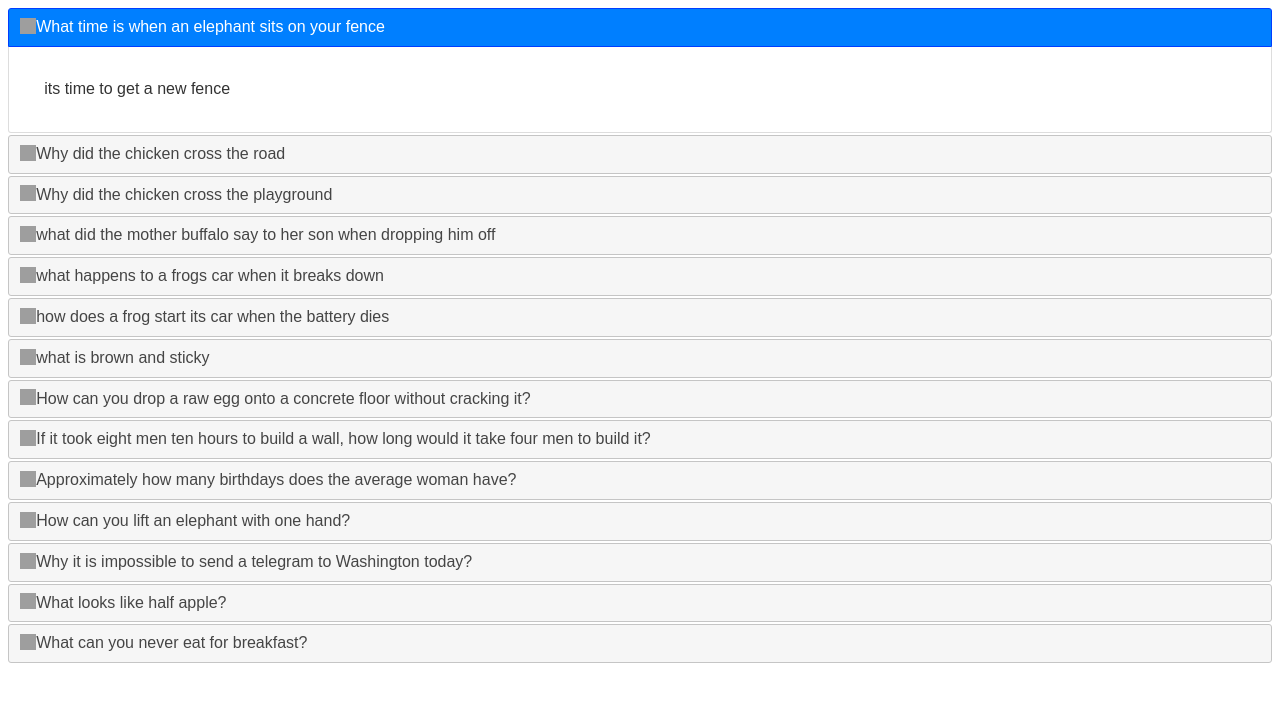
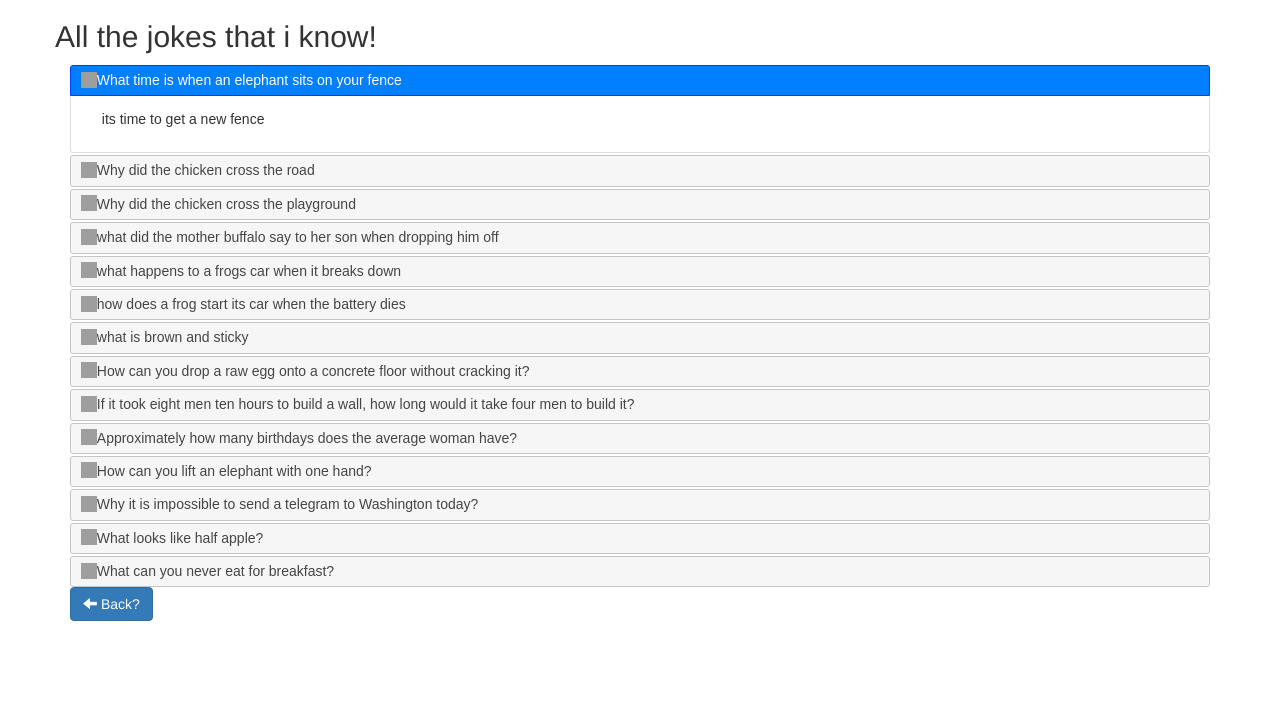
Before and after one commit to ashutosh215/jokeTime, a PHP site: page /includes/search_display.php in a window 1280 px wide. Shown: the top 702 px of the page. Run offline with PHP 8.4, Linux system fonts and the light colour scheme; data comes from the database, SQL or seed files in the repository; some libraries are stand-ins or nearby versions; grey boxes are pictures that could not be loaded.

Commit message:
Update search_display.php

```diff
--- a/includes/search_display.php
+++ b/includes/search_display.php
@@ -4,6 +4,9 @@
   <title></title>
   <link rel="stylesheet" href="//code.jquery.com/ui/1.12.1/themes/base/jquery-ui.css">
   <link rel="stylesheet" href="/resources/demos/style.css">
+  <link rel="stylesheet" href="https://maxcdn.bootstrapcdn.com/bootstrap/3.4.0/css/bootstrap.min.css">
+  <script src="https://ajax.googleapis.com/ajax/libs/jquery/3.4.1/jquery.min.js"></script>
+  <script src="https://maxcdn.bootstrapcdn.com/bootstrap/3.4.0/js/bootstrap.min.js"></script>
   <script src="https://code.jquery.com/jquery-1.12.4.js"></script>
   <script src="https://code.jquery.com/ui/1.12.1/jquery-ui.js"></script>
   <script>
@@ -12,13 +15,19 @@
   } );
   </script>
 </head>
-
+<div class="container">
   <?php
   include 'db_connect.php';
   $sql = "SELECT jokeId, jokeQues, jokeAns FROM jokes_table";
   $result = $conn->query($sql);
   ?>
-
+  <div class="row">
+    <div class="col col-12">
+      <header>
+        <h2>All the jokes that i know!</h2>
+      </header>
+    </div>
+  </div>
   <div id="accordion">
 
   <?php
@@ -38,3 +47,7 @@ if ($result->num_rows > 0) {
   }
 
   ?>
+  </div>
+    <a href="../index.php" class="btn btn-primary btn-primary"><span class="glyphicon glyphicon-arrow-left"></span> Back?</a>
+
+</div>
```
Lines whose indentation alone changed are shown as unchanged.
